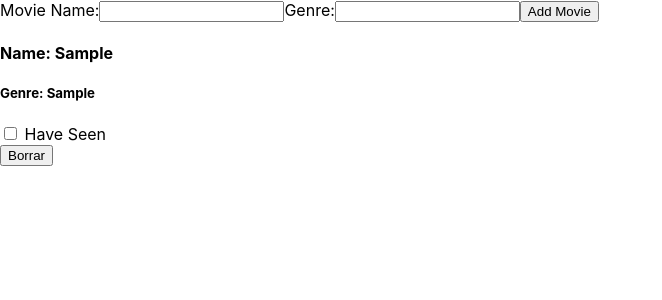
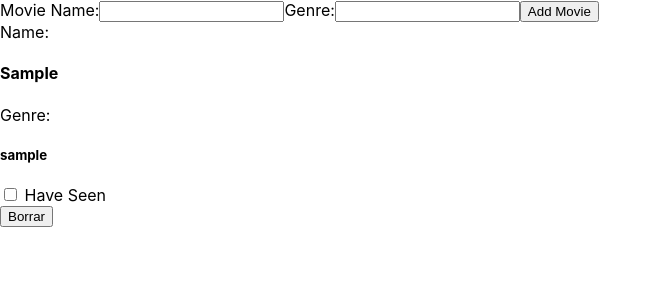
Before and after one commit to aruvaro88/redux-tpmba, a React (Create React App) app: page / in a window 1280 px wide. Both pictures are taken after typing "Sample", "Sample" into the empty fields and a click on the button "Add Movie". Shown: the top 300 px of the page, without its empty margins (0-662 px from the left). Built offline with nearby package versions, Linux system fonts and the light colour scheme.

Commit message:
genre conditions work

```diff
--- a/src/components/ui/MovieList.js
+++ b/src/components/ui/MovieList.js
@@ -5,11 +5,11 @@ const MovieList = () => {
   const movieList = useSelector((state) => state.movieList)
   return (
     <>
-      {movieList &&
-        movieList.map((elm) => (
-          <article key={elm.id}>
-            <h4>Name: {elm.name}</h4>
-                <h5>Genre: {elm.genre}</h5>
+          {movieList &&
+              movieList.map((elm) => (
+                  <article key={elm.id}>
+                      Name: <h4>{elm.name}</h4>
+                      Genre: {elm.genre.map((gen => <h5>{gen}</h5>))}
                 <form>
                     <input type="checkbox"/> Have Seen
                 </form>
--- a/src/components/ui/movieForm.js
+++ b/src/components/ui/movieForm.js
@@ -4,14 +4,19 @@ import { useDispatch } from "react-redux"
 
 const MovieForm = () => {
   const dispatch = useDispatch()
+  let name
+  let genre
   const handleSubmit = (e) => {
     e.preventDefault()
-    dispatch(addMovie(name.value, genre.value))
+    let genreArray = genre.value.split(" ")
+      genreArray = genreArray.map((elm) => elm.toLowerCase())
+      genreArray = genreArray.filter((elm, idx) => genreArray.indexOf(elm)===idx)
+
+    dispatch(addMovie(name.value, genreArray))
     name.value = ""
     genre.value = ""
   }
-  let name
-  let genre
+
   return (
     <form onSubmit={handleSubmit}>
       Movie Name:
```
